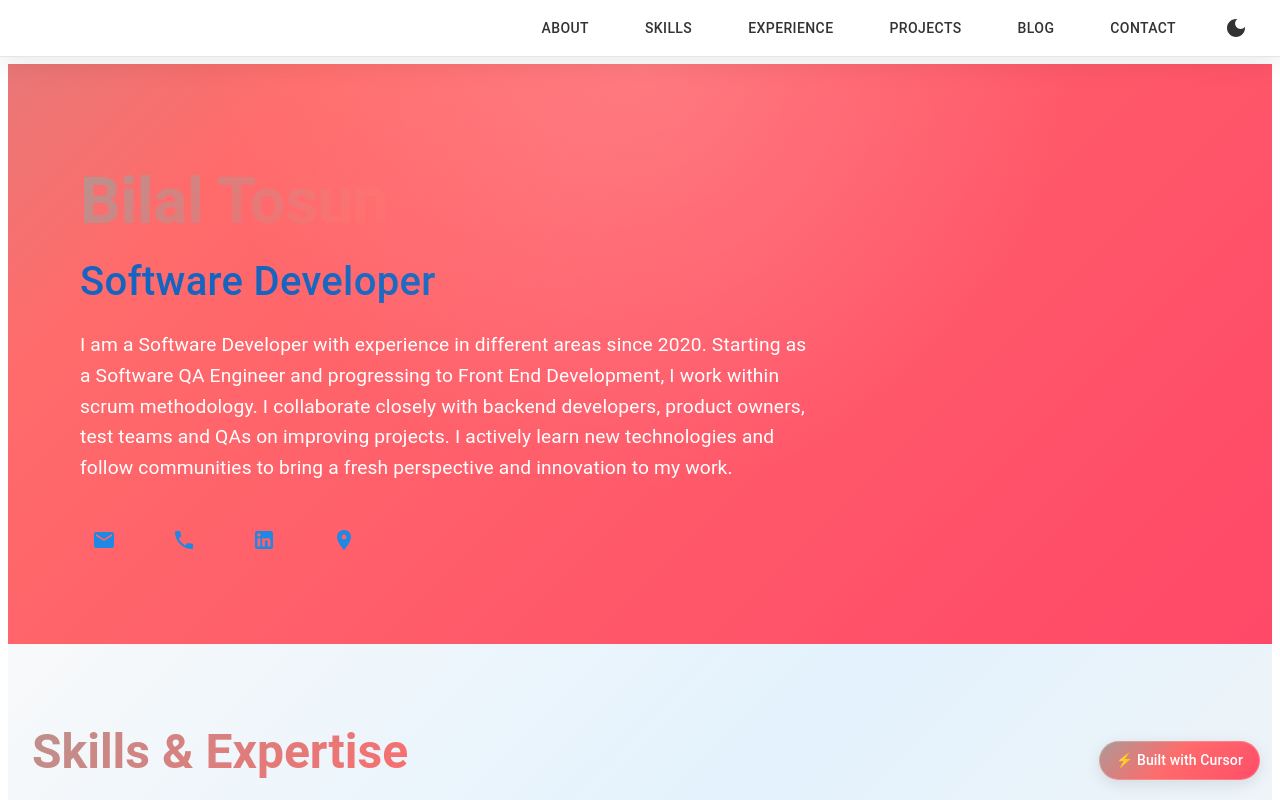
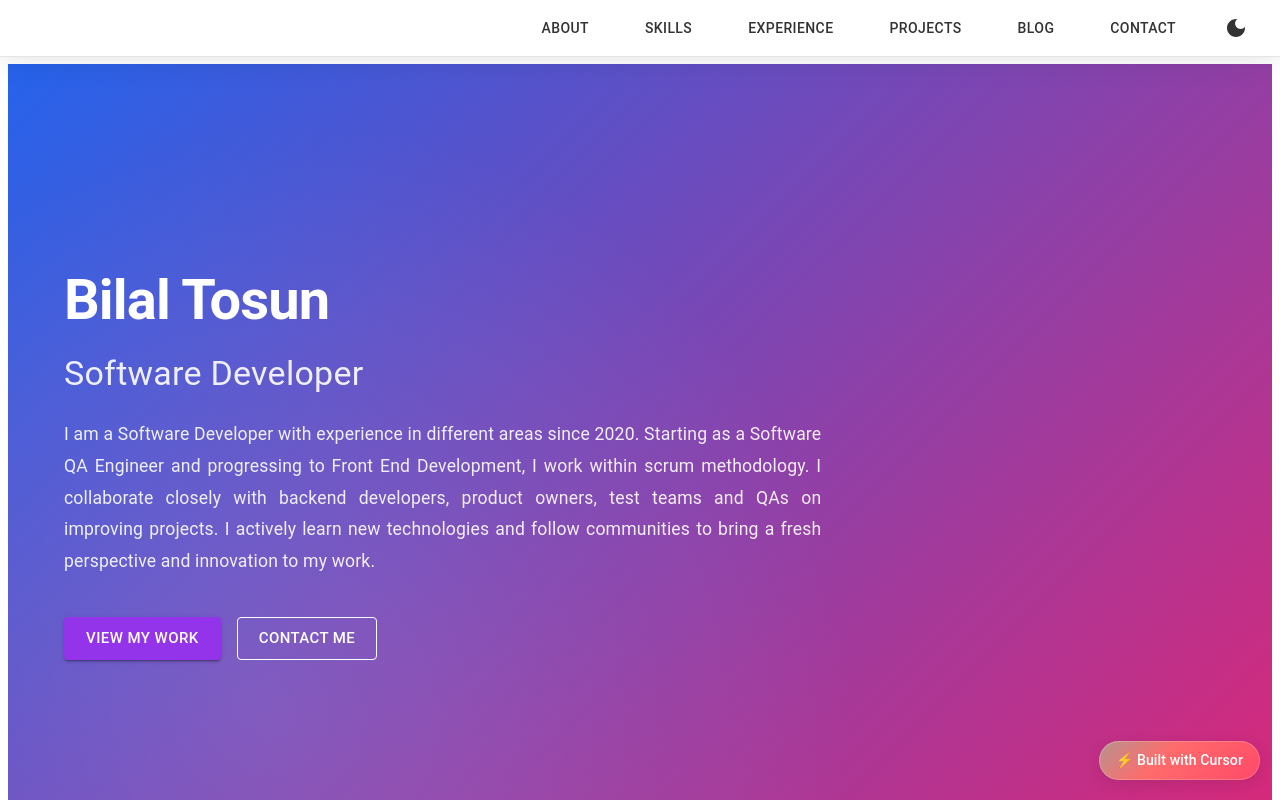
Before and after one commit to bilaltosungit/cursor-nextjs-portfolio, a Next.js app: page / in a window 1280 px wide. Shown: the top 800 px of the page. Built offline with nearby package versions, Linux system fonts and the light colour scheme.

Commit message:
design updates in hero section

```diff
--- a/next.config.js
+++ b/next.config.js
@@ -3,9 +3,9 @@ const nextConfig = {
   output: 'export',
   reactStrictMode: true,
   swcMinify: true,
-  // Use the prefix for GitHub Pages
-  basePath: '/portfolio',
-  assetPrefix: '/portfolio/',
+  // Use the prefix for GitHub Pages only in production
+  basePath: process.env.NODE_ENV === 'production' ? '/portfolio' : '',
+  assetPrefix: process.env.NODE_ENV === 'production' ? '/portfolio/' : '',
   // Enable static export
   trailingSlash: true,
   images: {
--- a/src/app/page.js
+++ b/src/app/page.js
@@ -5,22 +5,14 @@ import { resumeData } from '@/data/resume';
 import LinkedInIcon from '@mui/icons-material/LinkedIn';
 import EmailIcon from '@mui/icons-material/Email';
 import PhoneIcon from '@mui/icons-material/Phone';
-import LocationOnIcon from '@mui/icons-material/LocationOn';
 import KeyboardArrowUpIcon from '@mui/icons-material/KeyboardArrowUp';
 import { useState, useEffect } from 'react';
 import { useTheme } from './ThemeContext';
 import ProjectCard from '@/components/ProjectCard';
 import ExperienceCard from '@/components/ExperienceCard';
+import HeroSection from '@/components/HeroSection';
 import {
   GradientText,
-  HeroSection,
-  HeroContainer,
-  HeroContent,
-  HeroTitle,
-  HeroSubtitle,
-  HeroDescription,
-  SocialButtons,
-  SocialIconButton,
   SkillsPaper,
   SkillsTitle,
   SkillsContainer,
@@ -73,45 +65,7 @@ export default function Home() {
 
       {/* Hero Section */}
       <Box component="section" id="about">
-        <HeroSection isDarkMode={isDarkMode}>
-          <HeroContainer>
-            <HeroContent container spacing={4}>
-              <Grid item xs={12} md={8}>
-                <HeroTitle variant="h2">
-                  {personalInfo.name}
-                </HeroTitle>
-                <HeroSubtitle variant="h4">
-                  {personalInfo.title}
-                </HeroSubtitle>
-                <HeroDescription variant="body1">
-                  {personalInfo.summary}
-                </HeroDescription>
-                <SocialButtons>
-                  <SocialIconButton
-                    href={`mailto:${personalInfo.email}`}
-                  >
-                    <EmailIcon />
-                  </SocialIconButton>
-                  <SocialIconButton
-                    href={`tel:${personalInfo.phone}`}
-                  >
-                    <PhoneIcon />
-                  </SocialIconButton>
-                  <SocialIconButton
-                    href={resumeData.socialLinks.linkedin}
-                    target="_blank"
-                    rel="noopener noreferrer"
-                  >
-                    <LinkedInIcon />
-                  </SocialIconButton>
-                  <SocialIconButton>
-                    <LocationOnIcon />
-                  </SocialIconButton>
-                </SocialButtons>
-              </Grid>
-            </HeroContent>
-          </HeroContainer>
-        </HeroSection>
+        <HeroSection />
       </Box>
 
       {/* Skills Section with colorful cards */}
@@ -262,28 +216,33 @@ export default function Home() {
       {/* Contact Section */}
       <ContactSection id="contact" isDarkMode={isDarkMode}>
         <Container maxWidth="xl">
-          <ContactTitle variant="h3">Get in Touch</ContactTitle>
+          <ContactTitle variant="h3" isDarkMode={isDarkMode}>Get in Touch</ContactTitle>
           <ContactContainer>
-            <ContactItem>
-              <EmailIcon />
-              <ContactLink>
-                {personalInfo.email}
+            <ContactItem isDarkMode={isDarkMode}>
+              <ContactLink
+                href={`mailto:${personalInfo.email}`}
+                aria-label="Email"
+              >
+                <EmailIcon sx={{ fontSize: '2rem' }} />
               </ContactLink>
             </ContactItem>
-            <ContactItem>
-              <PhoneIcon />
-              <ContactLink>
-                {personalInfo.phone}
+            <ContactItem isDarkMode={isDarkMode}>
+              <ContactLink
+                href={`tel:${personalInfo.phone}`}
+                aria-label="Phone"
+              >
+                <PhoneIcon sx={{ fontSize: '2rem' }} />
               </ContactLink>
             </ContactItem>
-            <ContactItem>
-              <SocialIconButton
+            <ContactItem isDarkMode={isDarkMode}>
+              <ContactLink
                 href={resumeData.socialLinks.linkedin}
                 target="_blank"
                 rel="noopener noreferrer"
+                aria-label="LinkedIn"
               >
-                <LinkedInIcon />
-              </SocialIconButton>
+                <LinkedInIcon sx={{ fontSize: '2rem' }} />
+              </ContactLink>
             </ContactItem>
           </ContactContainer>
         </Container>
--- a/src/app/styles.js
+++ b/src/app/styles.js
@@ -488,6 +488,11 @@ export const AdditionalSkillsCard = styled(Paper, {
   borderRadius: '8px',
   border: isDarkMode ? '1px solid rgba(255, 255, 255, 0.1)' : '1px solid rgba(0, 0, 0, 0.1)',
   transition: 'all 0.3s ease',
+  '&:hover': {
+    transform: 'translateY(-4px)',
+    boxShadow: isDarkMode ? '0 8px 30px rgba(255,255,255,0.12)' : '0 8px 30px rgba(0,0,0,0.12)',
+    background: isDarkMode ? 'rgba(40, 40, 40, 0.9)' : 'rgba(255, 255, 255, 0.9)',
+  },
 }));
 
 export const SkillsHeading = styled(Typography, {
@@ -528,9 +533,22 @@ export const ContactSection = styled('section', {
 })(({ isDarkMode }) => ({
   padding: '80px 0',
   background: isDarkMode
-    ? 'linear-gradient(135deg, #1a1a1a 0%, #2c2c2c 50%, #1a1a1a 100%)'
-    : 'linear-gradient(135deg, #F8F9FA 0%, #E3F2FD 50%, #F5F5F5 100%)',
+    ? 'linear-gradient(135deg, #1a1a1a 0%, #2c2c2c 100%)'
+    : 'linear-gradient(135deg, #2563eb 0%, #db2777 100%)',
+  color: 'white',
   position: 'relative',
+  overflow: 'hidden',
+  '&::before': {
+    content: '""',
+    position: 'absolute',
+    top: 0,
+    left: 0,
+    right: 0,
+    bottom: 0,
+    background: isDarkMode
+      ? 'radial-gradient(circle at 20% 80%, rgba(255,255,255,0.05) 0%, transparent 50%)'
+      : 'radial-gradient(circle at 20% 80%, rgba(255,255,255,0.1) 0%, transparent 50%)',
+  },
 }));
 
 export const ContactTitle = styled(Typography, {
@@ -538,54 +556,42 @@ export const ContactTitle = styled(Typography, {
 })(({ isDarkMode }) => ({
   fontSize: '2.5rem',
   fontWeight: 700,
-  marginBottom: '40px',
+  marginBottom: '2rem',
   textAlign: 'center',
   background: isDarkMode
-    ? 'linear-gradient(-45deg, #4ECDC4, #45B7D1, #FF3366, #FF6B6B)'
-    : 'linear-gradient(-45deg, #FF3366, #FF6B6B, #4ECDC4, #45B7D1)',
-  backgroundSize: '300% 300%',
-  animation: 'gradient 5s ease infinite',
-  WebkitBackgroundClip: 'text',
-  WebkitTextFillColor: 'transparent',
-  textShadow: isDarkMode ? '0 0 30px rgba(78, 205, 196, 0.3)' : 'none',
+    ? 'linear-gradient(to right, #4ECDC4, #45B7D1)'
+    : 'none',
+  WebkitBackgroundClip: isDarkMode ? 'text' : 'none',
+  WebkitTextFillColor: isDarkMode ? 'transparent' : '#ffffff',
 }));
 
-export const ContactContainer = styled(Box)(({ theme }) => ({
+export const ContactContainer = styled(Box)({
   display: 'flex',
   flexDirection: 'row',
+  alignItems: 'center',
   justifyContent: 'center',
+  gap: '3rem',
+  position: 'relative',
+  zIndex: 1
+});
+
+export const ContactItem = styled(Box)(({ isDarkMode }) => ({
+  display: 'flex',
   alignItems: 'center',
-  flexWrap: 'wrap',
-  gap: '32px',
-  padding: '0 16px',
-  [theme.breakpoints.down('sm')]: {
-    flexDirection: 'column',
-    gap: '24px',
-  },
+  justifyContent: 'center',
+  transition: 'all 0.3s ease',
 }));
 
-export const ContactItem = styled(Box, {
-  shouldForwardProp: (prop) => prop !== 'isDarkMode',
-})(({ isDarkMode }) => ({
+export const ContactLink = styled('a')(({ isDarkMode }) => ({
+  color: isDarkMode ? '#90CAF9' : '#ffffff',
+  textDecoration: 'none',
   display: 'flex',
   alignItems: 'center',
-  gap: '16px',
-  padding: '16px',
+  justifyContent: 'center',
   transition: 'all 0.3s ease',
   '&:hover': {
     transform: 'translateY(-4px)',
-  },
-}));
-
-export const ContactLink = styled(Typography, {
-  shouldForwardProp: (prop) => prop !== 'isDarkMode',
-})(({ isDarkMode }) => ({
-  color: isDarkMode ? '#90CAF9' : '#1E88E5',
-  fontSize: '1.1rem',
-  fontWeight: 500,
-  textDecoration: 'none',
-  '&:hover': {
-    color: isDarkMode ? '#64B5F6' : '#1565C0',
+    color: isDarkMode ? '#64B5F6' : '#e0e0e0',
   },
 }));
 
--- a/src/components/HeroSection.js
+++ b/src/components/HeroSection.js
@@ -1,15 +1,21 @@
 'use client';
 
 import { Box, Container, Typography, Button, Grid } from '@mui/material';
-import AnimatedSection from './AnimatedSection';
+import { useTheme } from '@/app/ThemeContext';
+import { resumeData } from '@/data/resume';
 
 export default function HeroSection() {
+  const { isDarkMode } = useTheme();
+  const { personalInfo } = resumeData;
+
   return (
     <Box sx={{
       minHeight: '100vh',
       display: 'flex',
       alignItems: 'center',
-      background: 'linear-gradient(135deg, #2563eb 0%, #db2777 100%)',
+      background: isDarkMode
+        ? 'linear-gradient(135deg, #1a1a1a 0%, #2c2c2c 100%)'
+        : 'linear-gradient(135deg, #2563eb 0%, #db2777 100%)',
       color: 'white',
       position: 'relative',
       overflow: 'hidden',
@@ -20,30 +26,63 @@ export default function HeroSection() {
         left: 0,
         right: 0,
         bottom: 0,
-        background: 'radial-gradient(circle at 20% 80%, rgba(255,255,255,0.1) 0%, transparent 50%)',
+        background: isDarkMode
+          ? 'radial-gradient(circle at 20% 80%, rgba(255,255,255,0.05) 0%, transparent 50%)'
+          : 'radial-gradient(circle at 20% 80%, rgba(255,255,255,0.1) 0%, transparent 50%)',
       },
     }}>
       <Container>
         <Grid container spacing={4} alignItems="center">
-          <AnimatedSection delay={0.2}>
-            <Grid item xs={12} md={6}>
+          <Grid item xs={12} md={8}>
               <Typography variant="h1" component="h1" gutterBottom sx={{
-                textShadow: '2px 2px 4px rgba(0,0,0,0.2)',
+                color: '#ffffff',
+                fontSize: { xs: '2.5rem', md: '3.5rem' },
+                fontWeight: 600,
+                background: isDarkMode
+                  ? 'linear-gradient(to right, #4ECDC4, #45B7D1)'
+                  : 'none',
+                WebkitBackgroundClip: isDarkMode ? 'text' : 'none',
+                WebkitTextFillColor: isDarkMode ? 'transparent' : '#ffffff',
               }}>
-                Hi, I&apos;m [Your Name]
+                {personalInfo.name}
               </Typography>
-              <Typography variant="h4" gutterBottom sx={{ opacity: 0.9 }}>
-                Frontend Developer
+              <Typography variant="h4" gutterBottom sx={{
+                opacity: 0.9,
+                color: isDarkMode ? '#90CAF9' : '#ffffff',
+                marginBottom: '1.5rem'
+              }}>
+                {personalInfo.title}
               </Typography>
-              <Typography variant="h6" paragraph sx={{ opacity: 0.8, mb: 4 }}>
-                I create beautiful and performant web applications using modern technologies.
+              <Typography
+                variant="body1"
+                sx={{
+                  opacity: 0.9,
+                  color: isDarkMode ? 'rgba(255, 255, 255, 0.87)' : '#ffffff',
+                  fontSize: '1.1rem',
+                  lineHeight: 1.8,
+                  maxWidth: '800px',
+                  marginBottom: '2.5rem',
+                  textAlign: 'justify'
+                }}
+              >
+                {personalInfo.summary}
               </Typography>
               <Box sx={{ display: 'flex', gap: 2 }}>
                 <Button
                   variant="contained"
-                  color="secondary"
                   size="large"
                   href="#projects"
+                  sx={{
+                    background: isDarkMode
+                      ? 'linear-gradient(to right, #4ECDC4, #45B7D1)'
+                      : '#9333ea',
+                    color: 'white',
+                    '&:hover': {
+                      background: isDarkMode
+                        ? 'linear-gradient(to right, #45B7D1, #4ECDC4)'
+                        : '#7e22ce'
+                    }
+                  }}
                 >
                   View My Work
                 </Button>
@@ -52,10 +91,10 @@ export default function HeroSection() {
                   href="#contact"
                   size="large"
                   sx={{
-                    borderColor: 'white',
-                    color: 'white',
+                    borderColor: isDarkMode ? '#4ECDC4' : 'white',
+                    color: isDarkMode ? '#4ECDC4' : 'white',
                     '&:hover': {
-                      borderColor: 'white',
+                      borderColor: isDarkMode ? '#45B7D1' : 'white',
                       bgcolor: 'rgba(255,255,255,0.1)',
                     }
                   }}
@@ -63,8 +102,7 @@ export default function HeroSection() {
                   Contact Me
                 </Button>
               </Box>
-            </Grid>
-          </AnimatedSection>
+          </Grid>
         </Grid>
       </Container>
     </Box>
```
